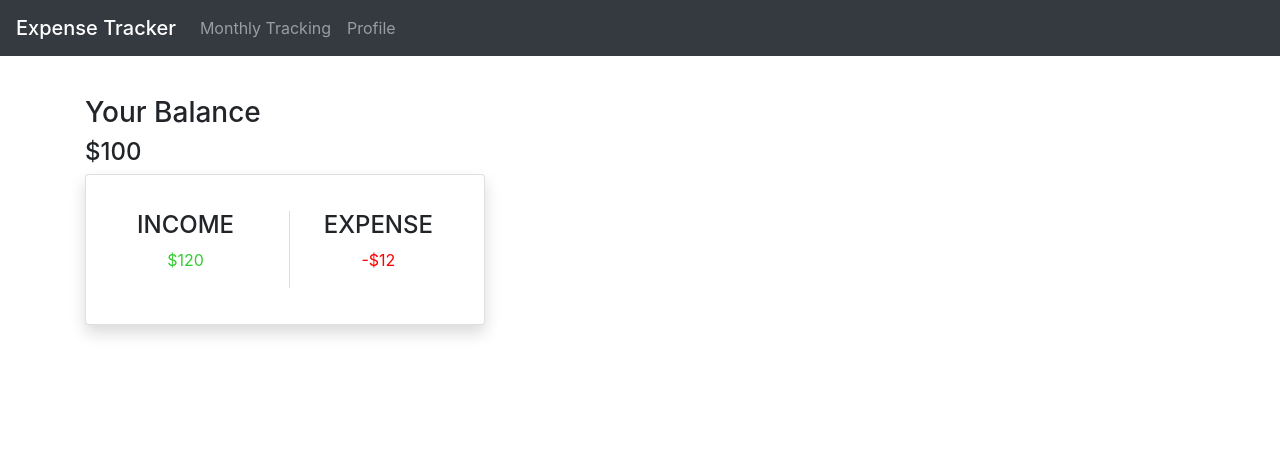
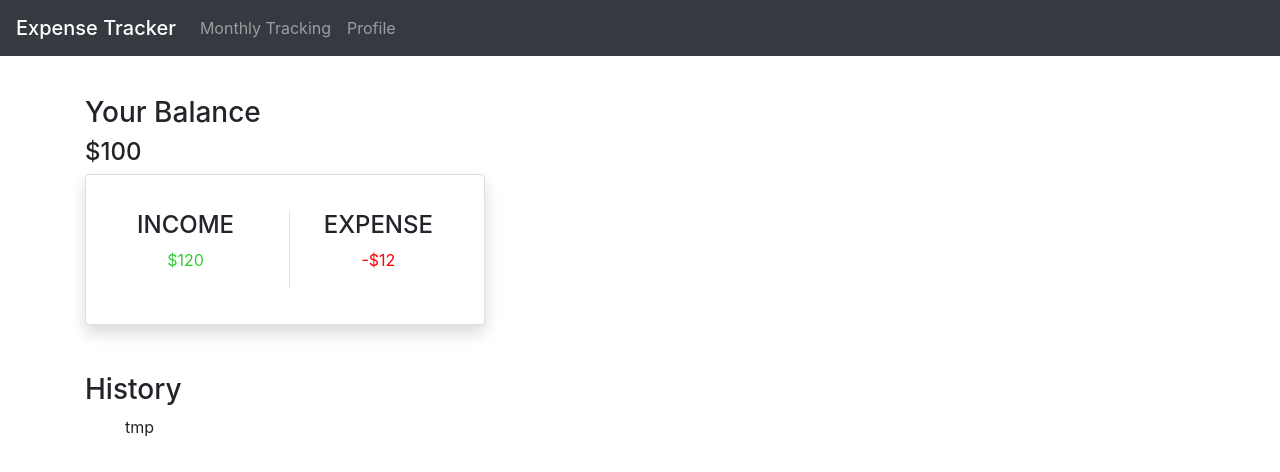
Before and after one commit to r2rendon/clientside-expense-tracker, a React (Create React App) app: page / in a window 1280 px wide. Shown: the top 472 px of the page. Built offline with nearby package versions, Linux system fonts and the light colour scheme.

Commit message:
TransactionList and Transaction Components

```diff
--- a/src/App.js
+++ b/src/App.js
@@ -3,6 +3,7 @@ import "./App.css";
 import { Navbar } from "./Components/Navbar";
 import { Balance } from "./Components/Balance";
 import { IncomeExpenses } from "./Components/IncomeExpenses";
+import { TransactionList } from "./Components/TransactionList";
 
 function App() {
   return (
@@ -11,6 +12,7 @@ function App() {
       <div className="container" style={{ marginTop: 40 }}>
         <Balance />
         <IncomeExpenses />
+        <TransactionList />
       </div>
     </div>
   );
--- /dev/null
+++ b/src/Components/Transaction.js
@@ -0,0 +1,14 @@
+import React from "react";
+
+export const Transaction = ({ transaction }) => {
+  const sign = transaction.amount < 0 ? "-" : "+";
+  return (
+    <div>
+      <li>{transaction.description}</li>
+      <span>
+        {sign}${Math.abs(transaction.amount)}
+      </span>
+      <button>x</button>
+    </div>
+  );
+};
--- /dev/null
+++ b/src/Components/TransactionList.js
@@ -0,0 +1,11 @@
+import React from "react";
+import { Transaction } from "./Transaction";
+
+export const TransactionList = () => {
+  return (
+    <>
+      <h3>History</h3>
+      <ul>tmp</ul>
+    </>
+  );
+};
```
